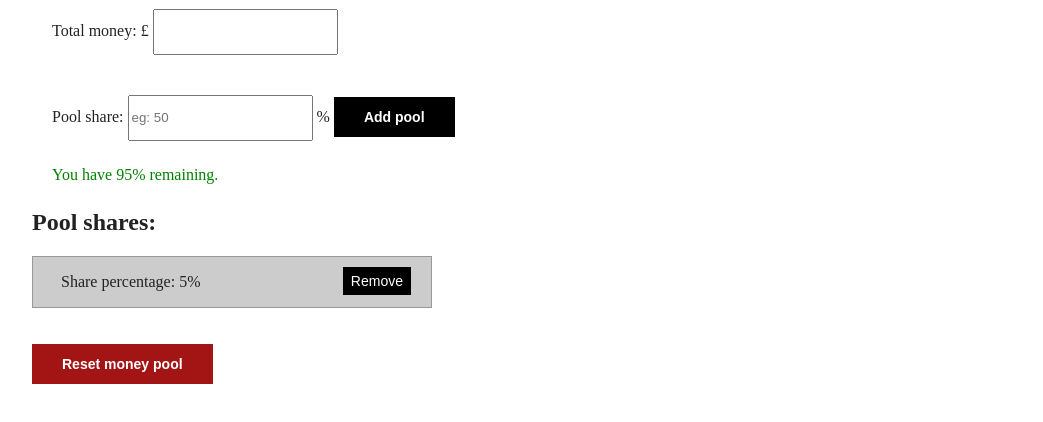
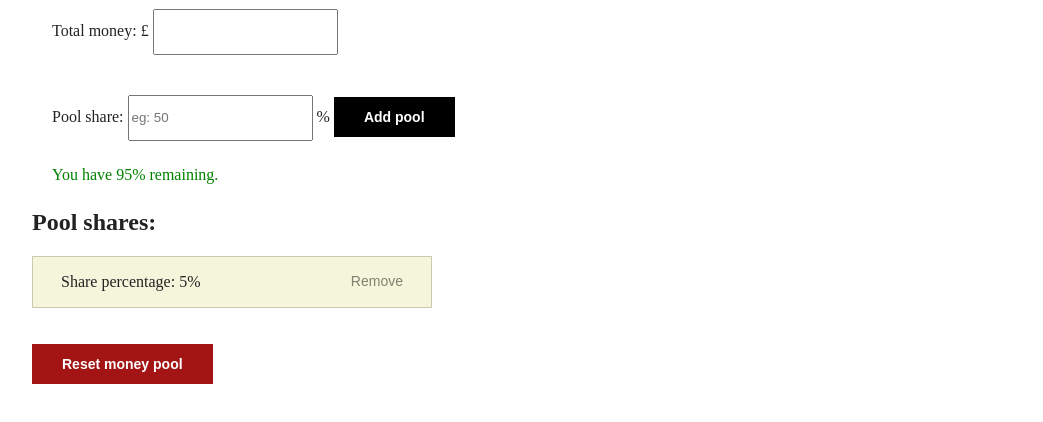
Before and after one commit to arathi-sreekumar/money-pool-challenge, a website: page index.html in a window 1280 px wide. Both pictures are taken after typing "5" into the empty fields and a click on the button "Add pool". Shown: the part 76-498 px from the top of the page, without its empty margins (118-1161 px from the left). Drawn offline with Linux system fonts and the light colour scheme.

Commit message:
Added some button styles and list styles

```diff
--- a/css/main.css
+++ b/css/main.css
@@ -57,14 +57,15 @@ input {
 }
 .btn-remove {
   padding: 6px 8px;
-  background-color: #000000;
-  color: white;
+  background-color: transparent;
+  color: #818171;
   font-size: 14px;
   border: 0;
   float: right;
 }
 .btn-remove:hover {
-  background-color: #334521;
+  font-weight: bold;
+  font-size: 16px;
 }
 .btn-danger {
   background-color: #a31515;
@@ -77,9 +78,9 @@ input {
   padding: 0;
 }
 .pool-shares ul li {
-  background-color: #CCC;
+  background-color: #f5f5dc;
   margin-bottom: 5px;
-  border: 1px solid #999;
+  border: 1px solid #cacab1;
   list-style: none;
   padding: 10px 20px;
 }
--- a/less/button.less
+++ b/less/button.less
@@ -15,14 +15,15 @@
 
 .btn-remove {
     padding: 6px 8px;
-    background-color: @btn-bg;
-    color: white;
+    background-color: @btn-remove-bg;
+    color: @btn-remove-color;
     font-size: 14px;
     border: 0;
     float: right;
 
     &:hover {
-        background-color: @btn-bg-hover;
+        font-weight: bold;
+        font-size: 16px;
     }
 }
 
--- a/less/money-pool.less
+++ b/less/money-pool.less
@@ -4,9 +4,9 @@
 }
 
 .pool-shares ul li {
-    background-color: #CCC;
+    background-color: @list-bg;;
     margin-bottom: 5px;
-    border: 1px solid #999;
+    border: 1px solid @list-border;
     list-style: none;
     padding: 10px 20px;
 }
@@ -24,8 +24,8 @@
 .money-pool-display li {
     list-style: none;
     padding: 20px 10px;
-    background-color: @money-pool-list-bg;
-    border: 1px solid @money-pool-list-border;
+    background-color: @list-bg;
+    border: 1px solid @list-border;
 }
 
 .money-pool-display li span {
```
Also changed, not shown: less/variables.less (+5 -2 lines).
